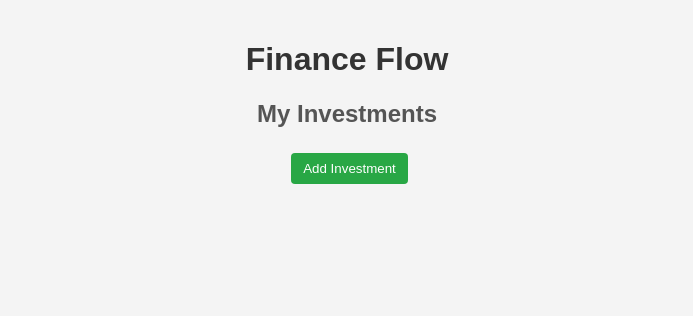
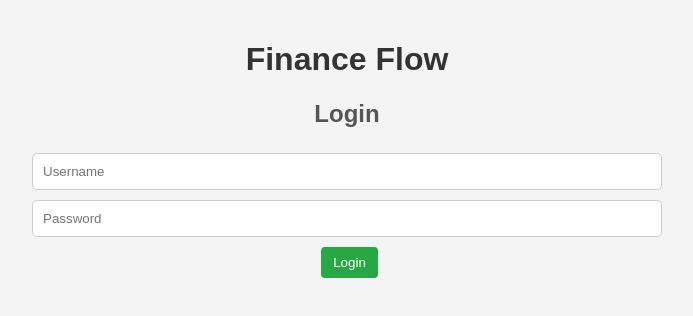
Before and after one commit to gmitraud/finance_flow, a React (Create React App) app: page / in a window 1280 px wide. Shown: the top 316 px of the page, without its empty margins (293-986 px from the left). Built offline with nearby package versions, Linux system fonts and the light colour scheme.

Commit message:
feat: add userManagement on Admin component

```diff
--- a/src/App.css
+++ b/src/App.css
@@ -45,23 +45,9 @@ li:hover {
   background-color: #e9e9e9;
   cursor: pointer;
 }
-
-button {
-  margin-left: 5px;
-  margin-top: 5px;
-  padding: 8px 12px;
-  border: none;
-  border-radius: 4px;
-  background-color: #28a745;
-  color: white;
-  cursor: pointer;
-  transition: background-color 0.3s;
-}
-
-button:hover {
-  background-color: #218838;
-}
-
+/* ------------------------------------------------------- */
+/* -------------DETAILS BOX and HISTORY------------------- */
+/* ------------------------------------------------------- */
 .details-overlay {
   position: fixed;
   top: 0;
@@ -83,6 +69,24 @@ button:hover {
   width: 90%;
   box-shadow: 0 2px 10px rgba(0, 0, 0, 0.2);
   animation: fadeIn 0.3s ease-in;
+}
+
+.details-box ul {
+  max-height: 130px;
+  overflow-y: auto;
+  padding: 0;
+  margin: 10px 0;
+  border: 1px solid #ddd;
+  border-radius: 5px;
+}
+
+.details-box li {
+  padding: 10px;
+  border-bottom: 1px solid #ddd;
+}
+
+.details-box li:last-child {
+  border-bottom: none;
 }
 /* ------------------------------------------------------- */
 /* -------------------ANIMATION--------------------------- */
@@ -147,17 +151,20 @@ input[type="date"]:focus {
   margin-bottom: 20px;
 }
 
-.modal-box button {
-  background-color: #007bff;
-  color: white;
-  border: none;
-  border-radius: 4px;
-  padding: 10px 20px;
-  cursor: pointer;
+.modal-box button, button {
+  margin-left: 5px;
+    margin-top: 5px;
+    padding: 8px 12px;
+    border: none;
+    border-radius: 4px;
+    background-color: #28a745;
+    color: white;
+    cursor: pointer;
+    transition: background-color 0.3s;
 }
 
-.modal-box button:hover {
-  background-color: #0056b3;
+.modal-box button:hover, button:hover {
+  background-color: #218838;
 }
 /* ------------------------------------------------------- */
 /* ------------------------------------------------------- */
--- a/src/App.js
+++ b/src/App.js
@@ -1,12 +1,41 @@
-import React from 'react';
+import React, { useState, useEffect } from 'react';
 import './App.css';
 import FinanceList from './Components/financeList';
+import Login from './Components/Login';
 
 function App() {
+  const [user, setUser] = useState(null);
+
+  useEffect(() => {
+    const savedUser = JSON.parse(localStorage.getItem('loggedInUser'));
+    if (savedUser) {
+      setUser(savedUser);
+    }
+  }, []);
+
+  const handleLogin = (userData) => {
+    setUser(userData);
+    localStorage.setItem('loggedInUser', JSON.stringify(userData));
+  };
+
+  const handleLogout = () => {
+    setUser(null);
+    localStorage.removeItem('loggedInUser');
+  };
+
   return (
     <div className="App">
       <h1>Finance Flow</h1>
-      <FinanceList />
+      {user ? (
+        <>
+          <button onClick={handleLogout}>Logout</button>
+          <h2>Welcome, {user.username}</h2>
+          {user.role === 'ADMIN' && <p>Admin privileges enabled</p>}
+          <FinanceList userRole={user.role} />
+        </>
+      ) : (
+        <Login onLogin={handleLogin} />
+      )}
     </div>
   );
 }
--- /dev/null
+++ b/src/Components/Admin.js
@@ -0,0 +1,55 @@
+import React, { useState } from 'react';
+import '../App.css';
+
+const UserManagement = ({ onCreateUser, role }) => {
+  const [newUsername, setNewUsername] = useState('');
+  const [newRole, setNewRole] = useState('USER');
+  const [isModalOpen, setIsModalOpen] = useState(false);
+
+  const handleCreateUser = () => {
+    if (!newUsername) {
+      alert('Please enter a username');
+      return;
+    }
+
+    const newUser = { username: newUsername, role: newRole };
+    onCreateUser(newUser);
+    setNewUsername('');
+    setNewRole('USER');
+    setIsModalOpen(false);
+  };
+
+  // Renderiza apenas se o usuário for ADMIN
+  if (role !== 'ADMIN') {
+    return null; // Retorna null para não renderizar nada
+  }
+
+  return (
+    <div>
+      <h3>User Management</h3>
+      <button onClick={() => setIsModalOpen(true)}>Create User</button>
+
+      {isModalOpen && (
+        <div className="modal-overlay">
+          <div className="modal-box">
+            <h3>Create New User</h3>
+            <input
+              type="text"
+              placeholder="New Username"
+              value={newUsername}
+              onChange={(e) => setNewUsername(e.target.value)}
+            />
+            <select value={newRole} onChange={(e) => setNewRole(e.target.value)}>
+              <option value="USER">USER</option>
+              <option value="ADMIN">ADMIN</option>
+            </select>
+            <button onClick={handleCreateUser}>Create User</button>
+            <button onClick={() => setIsModalOpen(false)}>Close</button>
+          </div>
+        </div>
+      )}
+    </div>
+  );
+};
+
+export default UserManagement;
--- a/src/Components/InvestmentDetails.js
+++ b/src/Components/InvestmentDetails.js
@@ -49,10 +49,14 @@ const InvestmentDetails = ({ investment, onClose, onUpdateInvestment }) => {
         <h2>{investment.name ? investment.name + ' Details' : 'Add New Investment'}</h2>
         {investment.name && (
           <>
-            <p>Original Amount: {formatCurrency(investment.amount)}</p>
             <h3>History:</h3>
             <ul>
-              {investment.history.map((entry, index) => (
+              <li>
+                Original Amount: {formatCurrency(investment.amount)}
+              </li>
+              {investment.history
+              .sort((a, b) => new Date(a.date) - new Date(b.date))
+              .map((entry, index) => (
                 <li key={index}>
                   Value: {formatCurrency(entry.value)} on {formatDate(entry.date)}
                 </li>
@@ -66,7 +70,7 @@ const InvestmentDetails = ({ investment, onClose, onUpdateInvestment }) => {
               }}>
                 {formatCurrency(finalValue)}
                 &nbsp;
-                ({finalValue > investment.amount ? '+' : ''}{(finalValue - investment.amount).toFixed(2)})
+                ({finalValue > investment.amount ? '+' : ''}{formatCurrency((finalValue - investment.amount).toFixed(2))})
               </span>
             </h3>
 
@@ -77,8 +81,8 @@ const InvestmentDetails = ({ investment, onClose, onUpdateInvestment }) => {
         <input
           type="text"
           placeholder="Investment Name"
-          value={newName}
-          onChange={(e) => setNewName(e.target.value)}
+          value={investment.name}
+          disabled
         />
 
         <input
--- /dev/null
+++ b/src/Components/Login.js
@@ -0,0 +1,40 @@
+import React, { useState } from 'react';
+import '../App.css'
+
+const Login = ({ onLogin }) => {
+  const [username, setUsername] = useState('');
+  const [password, setPassword] = useState('');
+
+  const handleLogin = () => {
+    if (username === 'admin' && password === 'admin123') {
+      onLogin({ role: 'ADMIN', username });
+    } else if (username === 'user' && password === 'user123') {
+      onLogin({ role: 'USER', username });
+    } else {
+      alert('Invalid credentials');
+    }
+  };
+
+  return (
+    <div>
+      <h2>Login</h2>
+      <input
+        type="text"
+        placeholder="Username"
+        value={username}
+        onChange={(e) => setUsername(e.target.value)}
+      />
+      <input
+        type="password"
+        placeholder="Password"
+        value={password}
+        onChange={(e) => setPassword(e.target.value)}
+      />
+      <div>
+        <button onClick={handleLogin}>Login</button>
+      </div>
+    </div>
+  );
+};
+
+export default Login;
--- a/src/Components/financeList.js
+++ b/src/Components/financeList.js
@@ -1,15 +1,20 @@
 import React, { useState } from 'react';
 import FinanceItem from './financeItem';
 import InvestmentDetails from './InvestmentDetails';
+import UserManagement from './Admin';
 
-const FinanceList = () => {
+const FinanceList = ({ userRole }) => {
   const [investments, setInvestments] = useState([]);
-
   const [selectedInvestment, setSelectedInvestment] = useState(null);
   const [newInvestment, setNewInvestment] = useState({ name: '', amount: '', date: '' });
   const [showAddInvestment, setShowAddInvestment] = useState(false);
 
   const handleDelete = (id) => {
+    if (userRole !== 'ADMIN') {
+      alert('Only ADMIN can delete investments');
+      return;
+    }
+
     if (window.confirm('Are you sure you want to delete this investment?')) {
       setInvestments(investments.filter((investment) => investment.id !== id));
     }
@@ -28,8 +33,8 @@ const FinanceList = () => {
     const updatedInvestments = investments.map((investment) => {
       if (investment.id === id) {
         const lastEntry = newHistory.length > 0
-          ? newHistory[newHistory.length - 1] // Obter o último valor e a data
-          : { value: investment.amount, date: investment.date }; // Se não houver histórico, usa o valor original
+          ? newHistory[newHistory.length - 1]
+          : { value: investment.amount, date: investment.date };
 
         return {
           ...investment,
@@ -69,7 +74,7 @@ const FinanceList = () => {
   };
 
   const handleOpenAddInvestment = () => {
-    setShowAddInvestment(true);
+    setShowAddInvestment(true); // Agora qualquer usuário pode adicionar investimentos
     setNewInvestment({ name: '', amount: '', date: '' });
   };
 
@@ -79,8 +84,12 @@ const FinanceList = () => {
 
   return (
     <div>
+      <UserManagement onCreateUser={(newUser) => {
+        alert(`User created: ${newUser.username} with role: ${newUser.role}`);
+      }} />
       <h2>My Investments</h2>
 
+      {/* Remover restrição para ADMIN aqui */}
       <button onClick={handleOpenAddInvestment}>Add Investment</button>
 
       {showAddInvestment && (
```
